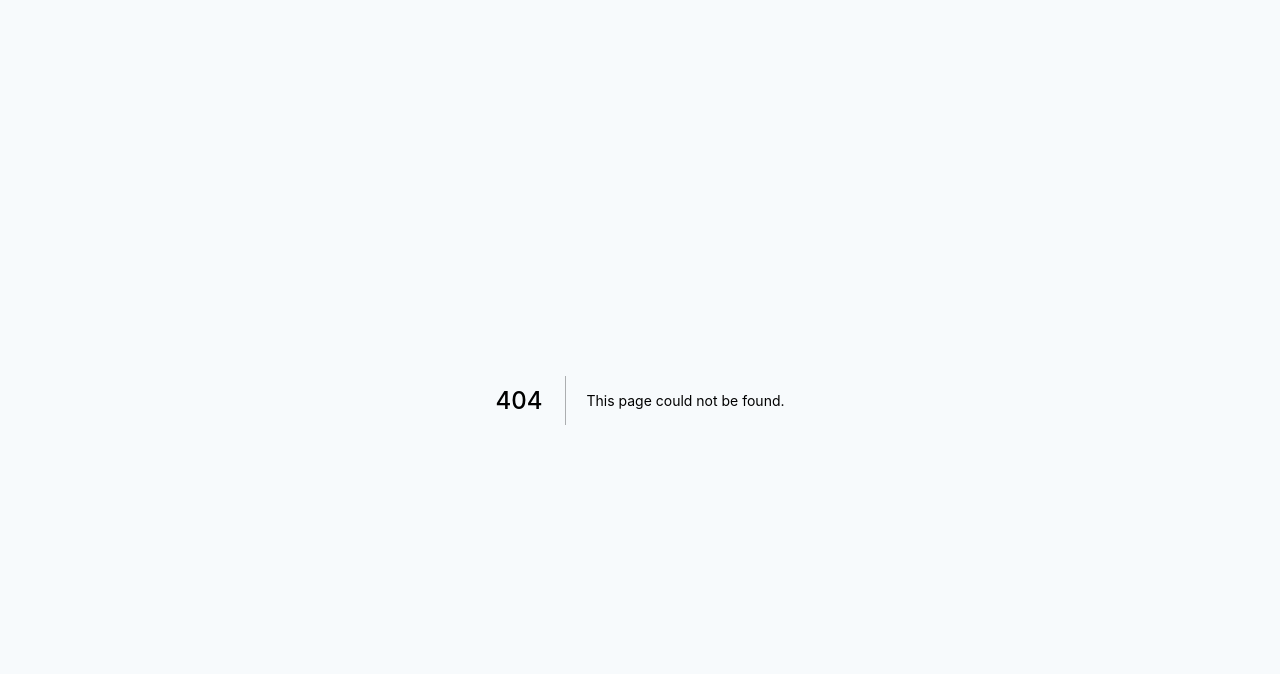
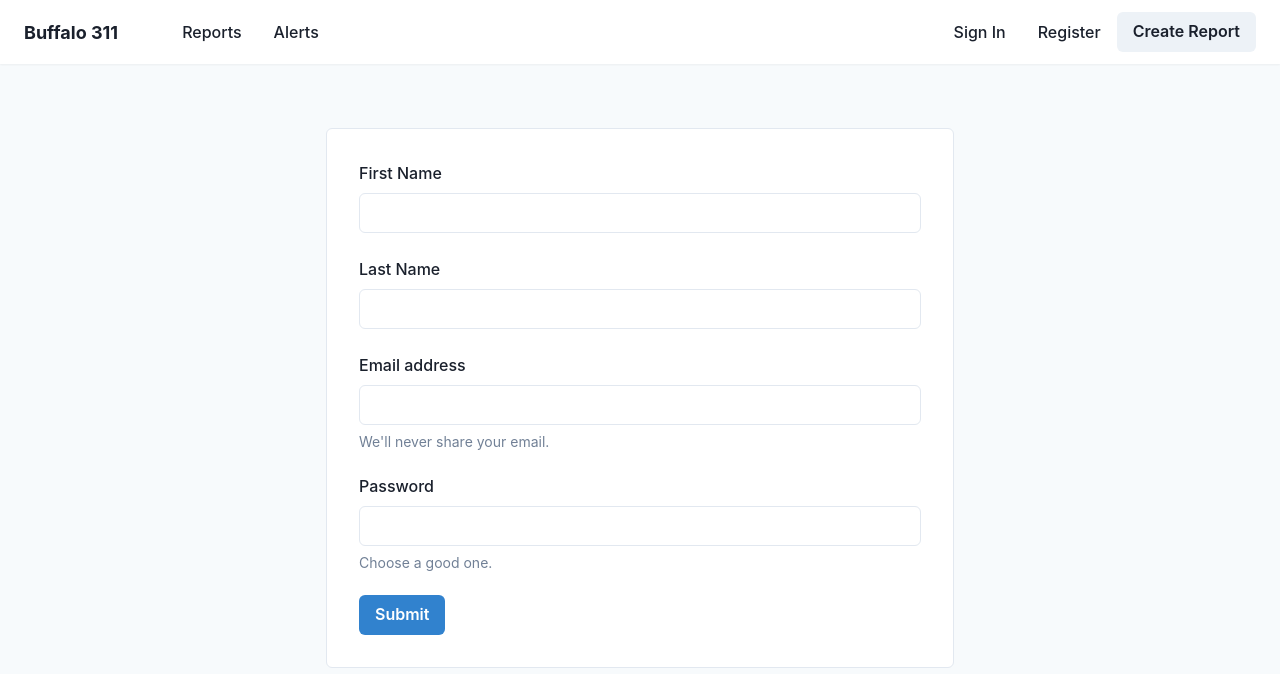
Before and after one commit to IHIutch/311app_v3, a Next.js app: page /register in a window 1280 px wide. Before the commit this address had no page. Shown: the top 674 px of the page. Built offline with nearby package versions, Linux system fonts and the light colour scheme.

Commit message:
Create a registration page

```diff
--- /dev/null
+++ b/pages/register.js
@@ -0,0 +1,131 @@
+import React, { useState } from 'react'
+import {
+  Box,
+  Button,
+  FormControl,
+  FormHelperText,
+  FormLabel,
+  Grid,
+  GridItem,
+  Input,
+} from '@chakra-ui/react'
+import Head from 'next/head'
+import Navbar from '@/components/global/Navbar'
+
+export default function Register() {
+  const [isSubmitting, setIsSubmitting] = useState(false)
+  const [form, setForm] = useState({
+    firstName: '',
+    lastName: '',
+    email: '',
+    password: '',
+  })
+  const handleSubmit = (e) => {
+    try {
+      e.preventDefault()
+      setIsSubmitting(true)
+      // Do Stuff
+      setIsSubmitting(false)
+    } catch (error) {
+      setIsSubmitting(false)
+      alert(error)
+    }
+  }
+  return (
+    <>
+      <Head>
+        <title>Register</title>
+        <link rel="icon" href="/favicon.ico" />
+      </Head>
+      <Box py="16">
+        <Navbar />
+        <Grid templateColumns={{ md: 'repeat(12, 1fr)' }} gap="6">
+          <GridItem
+            colStart={{ md: '3', xl: '4' }}
+            colSpan={{ md: '8', xl: '6' }}
+          >
+            <Box bg="white" borderWidth="1px" rounded="md" p="8">
+              <form onSubmit={handleSubmit}>
+                <Grid gap="6">
+                  <GridItem>
+                    <FormControl id="firstName">
+                      <FormLabel>First Name</FormLabel>
+                      <Input
+                        value={form.firstName}
+                        onChange={(e) =>
+                          setForm({
+                            ...form,
+                            firstName: e.target.value,
+                          })
+                        }
+                        type="text"
+                      />
+                    </FormControl>
+                  </GridItem>
+                  <GridItem>
+                    <FormControl id="lastName">
+                      <FormLabel>Last Name</FormLabel>
+                      <Input
+                        value={form.lastName}
+                        onChange={(e) =>
+                          setForm({
+                            ...form,
+                            lastName: e.target.value,
+                          })
+                        }
+                        type="text"
+                      />
+                    </FormControl>
+                  </GridItem>
+                  <GridItem>
+                    <FormControl id="email">
+                      <FormLabel>Email address</FormLabel>
+                      <Input
+                        value={form.email}
+                        onChange={(e) =>
+                          setForm({
+                            ...form,
+                            email: e.target.value,
+                          })
+                        }
+                        type="email"
+                      />
+                      <FormHelperText>
+                        We'll never share your email.
+                      </FormHelperText>
+                    </FormControl>
+                  </GridItem>
+                  <GridItem>
+                    <FormControl id="password">
+                      <FormLabel>Password</FormLabel>
+                      <Input
+                        value={form.password}
+                        onChange={(e) =>
+                          setForm({
+                            ...form,
+                            password: e.target.value,
+                          })
+                        }
+                        type="password"
+                      />
+                      <FormHelperText>Choose a good one.</FormHelperText>
+                    </FormControl>
+                  </GridItem>
+                  <GridItem>
+                    <Button
+                      isLoading={isSubmitting}
+                      colorScheme="blue"
+                      type="submit"
+                    >
+                      Submit
+                    </Button>
+                  </GridItem>
+                </Grid>
+              </form>
+            </Box>
+          </GridItem>
+        </Grid>
+      </Box>
+    </>
+  )
+}
```
